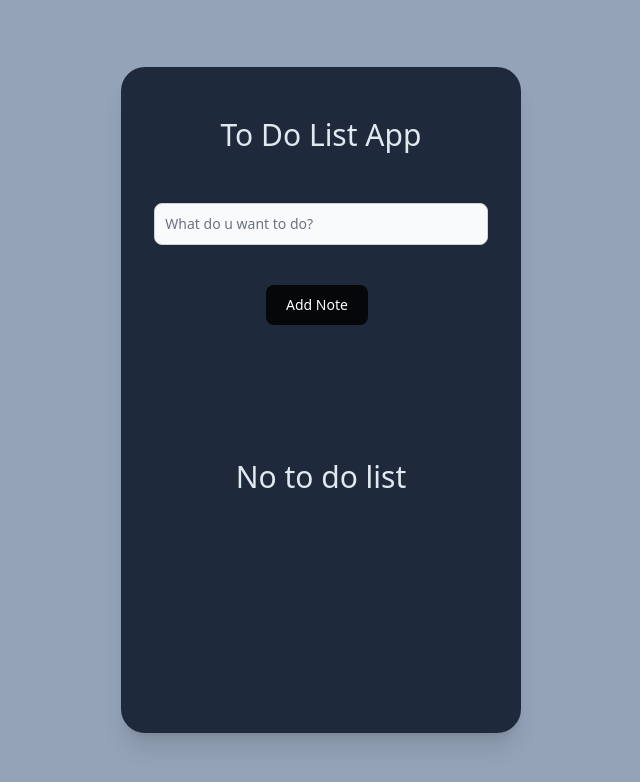
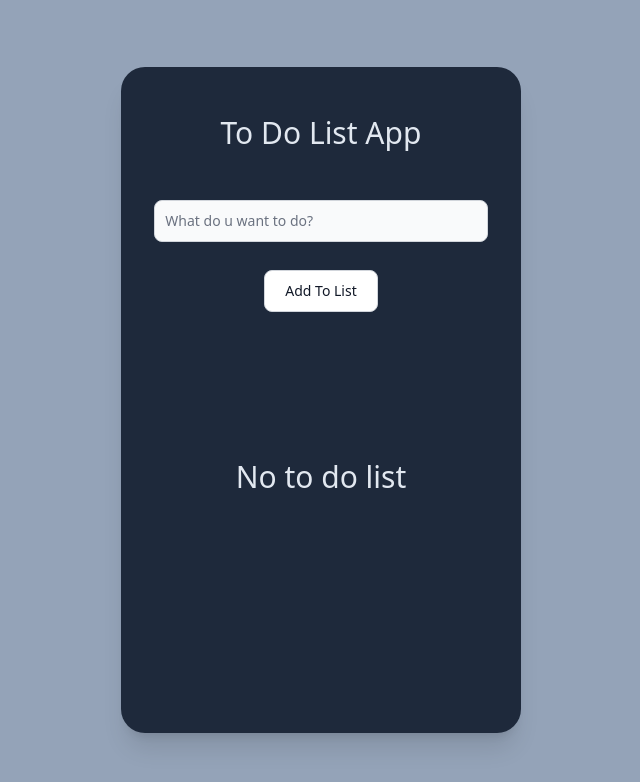
Before and after one commit to farkhanmhd/todolist, a React (Vite) app: page / in a window 1280 px wide. Shown: the top 782 px of the page, without its empty margins (319-959 px from the left). Built offline with nearby package versions, Linux system fonts and the light colour scheme.

Commit message:
fixed the issue on button

```diff
--- a/src/App.jsx
+++ b/src/App.jsx
@@ -47,7 +47,7 @@ export default function App() {
         className="app shadow-xl h-5/6 rounded-3xl bg-slate-800 grid grid-cols-1 overflow-hidden"
         style={{
           width: "400px",
-          gridTemplateRows: "1.5fr 1fr 400px",
+          gridTemplateRows: "1fr 1fr 400px",
         }}
       >
         <h1 className="text-3xl font-light text-center text-slate-200 flex justify-center items-center">
--- a/src/components/AddNoteForm.jsx
+++ b/src/components/AddNoteForm.jsx
@@ -1,21 +1,19 @@
 const AddNoteForm = ({ onSubmit }) => {
   return (
-    <form onSubmit={onSubmit} className="flex flex-col gap-10 items-center">
+    <form onSubmit={onSubmit} className="flex flex-col items-center gap-7">
       <input
         type="text"
         name="todo-text"
         id="todo-text"
-        className="bg-gray-50 border border-gray-300 text-gray-900 text-sm rounded-lg focus:ring-blue-500 focus:border-blue-500 block w-5/6 p-2.5 dark:bg-gray-700 dark:border-gray-600 dark:placeholder-gray-400 dark:text-white dark:focus:ring-blue-500 dark:focus:border-blue-500 "
+        className="bg-gray-50 border border-gray-300 text-gray-900 text-sm rounded-lg focus:ring-blue-500 focus:border-blue-500 block w-5/6 p-2.5 dark:bg-gray-700 dark:border-gray-600 dark:placeholder-gray-400 dark:text-white dark:focus:ring-blue-500 dark:focus:border-blue-500 transition duration-300"
         placeholder="What do u want to do?"
-        style={{ transition: ".2s" }}
         required
       />
       <button
         type="submit"
-        className="text-white bg-[#050708] hover:bg-[#050708]/90 focus:ring-4 focus:outline-none focus:ring-[#050708]/50 font-medium rounded-lg text-sm px-5 py-2.5 text-center inline-flex items-center dark:focus:ring-[#050708]/50 dark:hover:bg-[#050708]/30 me-2 mb-2"
-        style={{ transition: ".3s" }}
+        className="text-gray-900 bg-white border border-gray-300 focus:outline-none hover:bg-gray-100 focus:ring-4 focus:ring-gray-200 font-medium rounded-lg text-sm px-5 py-2.5 dark:bg-gray-800 dark:text-white dark:border-gray-600 dark:hover:bg-gray-700 dark:hover:border-gray-600 dark:focus:ring-gray-700 transition duration-300"
       >
-        Add Note
+        Add To List
       </button>
     </form>
   );
```
